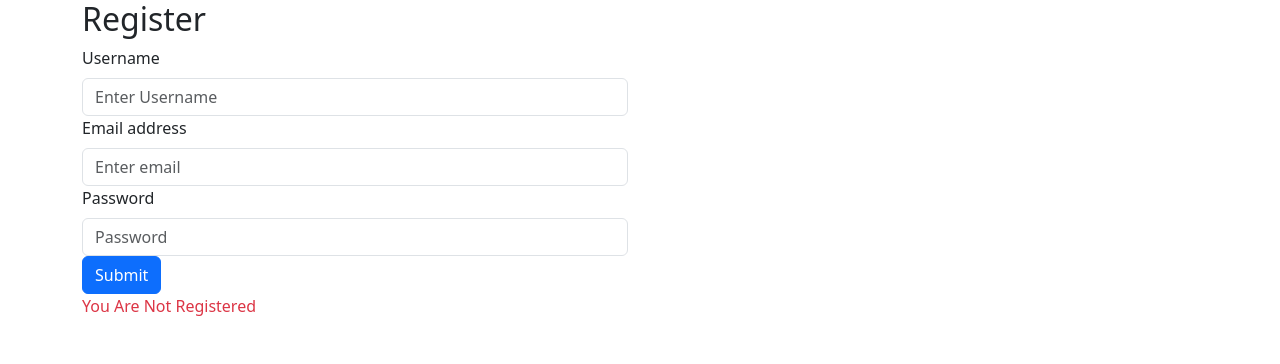
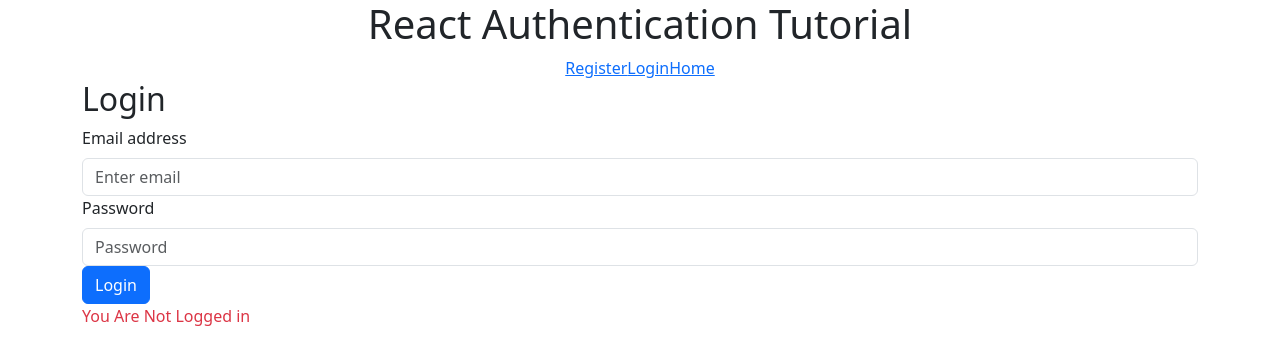
Before and after one commit to annaanitha1998/aunthentication-project, a React (Create React App) app in the folder frontend/: page /login in a window 1280 px wide. Shown: the top 364 px of the page. Built offline with nearby package versions, Linux system fonts and the light colour scheme.

Commit message:
routing for all pages

```diff
--- a/frontend/package.json
+++ b/frontend/package.json
@@ -11,6 +11,7 @@
     "react": "^18.3.1",
     "react-bootstrap": "^2.10.2",
     "react-dom": "^18.3.1",
+    "react-router-dom": "^6.23.0",
     "react-scripts": "5.0.1",
     "web-vitals": "^2.1.4"
   },
--- a/frontend/src/App.js
+++ b/frontend/src/App.js
@@ -1,17 +1,38 @@
 import { Container, Col, Row } from "react-bootstrap";
+import {
+  Route,
+  Router,
+  Routes
+} from "react-router-dom";
+
 import Register from "./component/Register";
+import Login from "./component/Login";
+import Home from "./component/Home";
 
 function App() {
   return (
     <Container>
-    <Row>
-      <Col xs={12} sm={12} md={6} lg={6}>
-        <Register />
-      </Col>
+      <Row>
+        <Col className="text-center">
+          <h1>React Authentication Tutorial</h1>
 
-      <Col xs={12} sm={12} md={6} lg={6}></Col>
-    </Row>
-  </Container>
+          <section id="navigation">
+            <a href="/">Register</a>
+            <a href="/login">Login</a>
+            <a href="/home">Home</a>
+          </section>
+        </Col>
+      </Row>
+
+
+        <Routes>
+          <Route path="/" element={<Register />} />
+          <Route path="/login" element={<Login />} />
+          <Route path="/home" element={<Home />} />
+        </Routes>
+
+    </Container>
+
   );
 }
 
--- /dev/null
+++ b/frontend/src/component/Home.js
@@ -0,0 +1,9 @@
+import React from "react";
+
+export default function Home() {
+  return (
+    <div>
+      <h1 className="text-center">Welcome to the application.</h1>
+    </div>
+  );
+}
--- /dev/null
+++ b/frontend/src/component/Login.js
@@ -0,0 +1,82 @@
+import React, { useState } from "react";
+import { Form, Button } from "react-bootstrap";
+import axios from "axios";
+
+export default function Login() {
+    const [email, setEmail] = useState("");
+    const [password, setPassword] = useState("");
+    const [login, setLogin] = useState(false);
+
+    const handleSubmit = (e) => {
+        // prevent the form from refreshing the whole page
+        e.preventDefault();
+
+        // set configurations
+        const configuration = {
+          method: "post",
+          url: "http://localhost:8000/api/user/login",
+          data: {
+            email,
+            password,
+          },
+        };
+
+        // make the API call
+        axios(configuration)
+          .then((result) => {
+            console.log(result)
+            setLogin(true);
+          })
+          .catch((error) => {
+            error = new Error();
+          });
+      };
+
+
+    return (
+        <>
+          <h2>Login</h2>
+          <Form onSubmit={(e) => handleSubmit(e)}>
+            {/* email */}
+            <Form.Group controlId="formBasicEmail">
+              <Form.Label>Email address</Form.Label>
+              <Form.Control
+                type="email"
+                name="email"
+                value={email}
+                onChange={(e) => setEmail(e.target.value)}
+                placeholder="Enter email"
+              />
+            </Form.Group>
+
+            {/* password */}
+            <Form.Group controlId="formBasicPassword">
+              <Form.Label>Password</Form.Label>
+              <Form.Control
+                type="password"
+                name="password"
+                value={password}
+                onChange={(e) => setPassword(e.target.value)}
+                placeholder="Password"
+              />
+            </Form.Group>
+
+            {/* submit button */}
+            <Button
+              variant="primary"
+              type="submit"
+              onClick={(e) => handleSubmit(e)}
+            >
+              Login
+            </Button>
+
+            {/* display success message */}
+            {login ? (
+              <p className="text-success">You Are Logged in Successfully</p>
+            ) : (
+              <p className="text-danger">You Are Not Logged in</p>
+            )}
+          </Form>
+        </>
+      );
+}
--- a/frontend/src/index.js
+++ b/frontend/src/index.js
@@ -4,11 +4,14 @@ import './index.css';
 import App from './App';
 import reportWebVitals from './reportWebVitals';
 import 'bootstrap/dist/css/bootstrap.min.css';
+import { BrowserRouter } from "react-router-dom";
 
 const root = ReactDOM.createRoot(document.getElementById('root'));
 root.render(
   <React.StrictMode>
-    <App />
+    <BrowserRouter>
+      <App />
+    </BrowserRouter>
   </React.StrictMode>
 );
 
```
Also changed, not shown: 1 other file (tests, documents, lock files or other folders).
